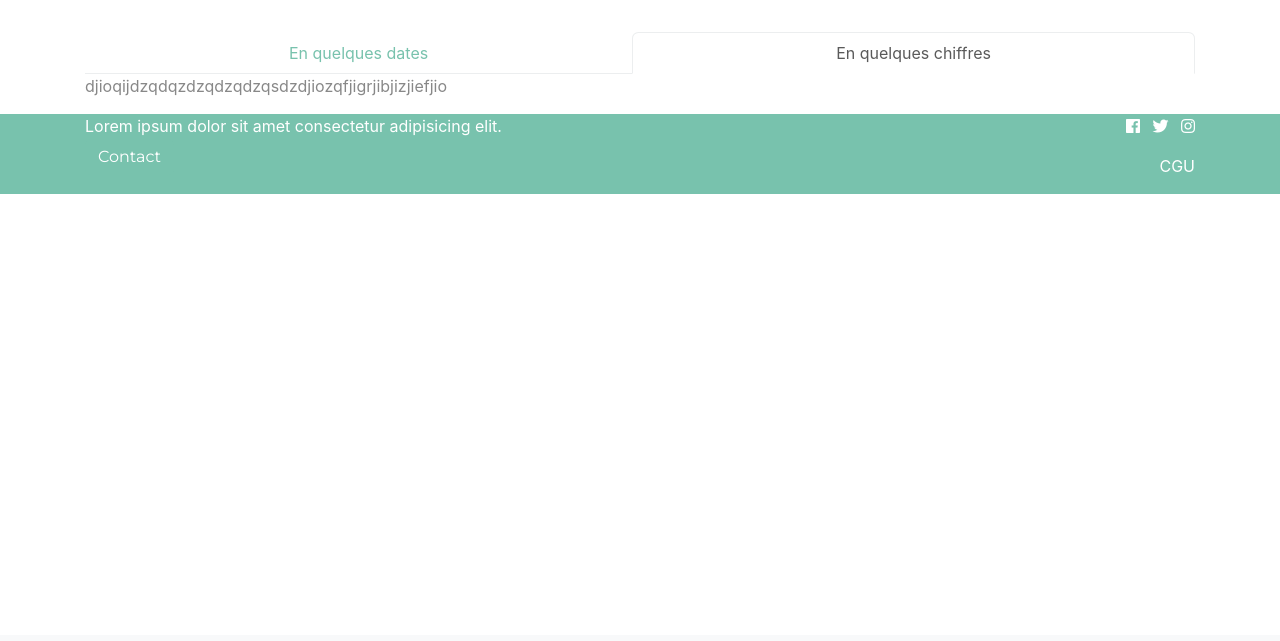
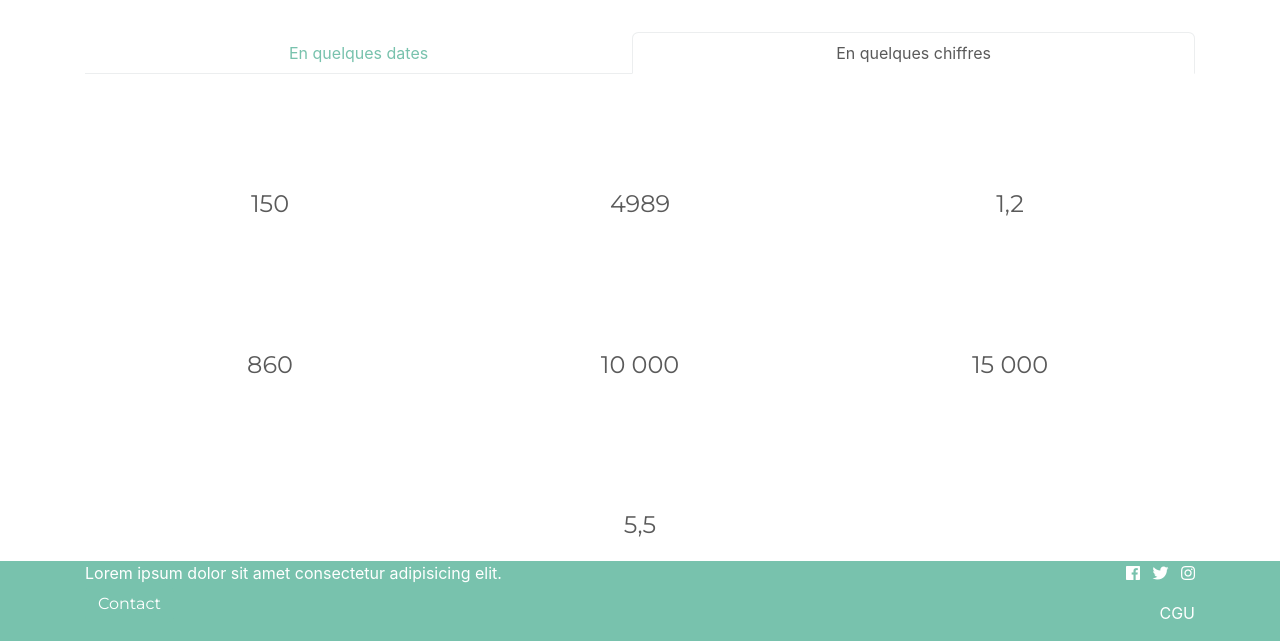
Before and after one commit to JulienRAVIA/Confluence, a PHP site: template src/templates/a_propos.html.twig in a window 1280 px wide, after a click on "En quelques chiffres". Shown: the part 165-806 px from the top of the page. Before the commit the page ends 359 px from the top, so only its background shows below. Run offline with PHP 8.4, Linux system fonts and the light colour scheme; the template is opened without the code that fills it, so the values that code supplies are empty; some libraries are stand-ins or nearby versions.

Commit message:
Ajout de apropos en quelque chiffre

```diff
--- a/src/templates/a_propos.html.twig
+++ b/src/templates/a_propos.html.twig
@@ -1,4 +1,4 @@
-{% extends 'includes/template.html.twig' %}
+{% extends 'includes/template.html.twig'%}
 
 {% block title %}A propos{% endblock %}
 
@@ -19,15 +19,68 @@
         </ul>
     <div class="tab-content" id="pills-tabContent">
         <div class="tab-pane fade show active" id="dates" role="tabpanel" aria-labelledby="dates-tab">
-            <p>djioqijdzdjiozqfjigrjibjizjiefjio</p>
+
         </div>
         <div class="tab-pane fade" id="chiffres" role="tabpanel" aria-labelledby="chiffres-tab">
-            <p>djioqijdzqdqzdzqdzqdzqsdzdjiozqfjigrjibjizjiefjio</p>
+
+            <div class="container">
+              <div class="d-flex bd-highlight row" style="padding-top: 10%;">
+                <div class="p-2 flex-fill bd-highlight" style="flex-basis : 0% !important; text-align:center; text-color : blue;">
+                  <h4 onClick="hide('150')" >150</h4>
+                  <div id="150" style="display : none"><p> C'est le nombre d'hectares sur lesquels s’étend tout le quartier de Confluence.</p> </div>
+                </div>
+                <div class="p-2 flex-fill bd-highlight" style="flex-basis : 0% !important; text-align:center">
+                  <h4 onClick="hide('4989')">4989</h4>
+                  <div id="4989" style="display : none"><p>Nombre de logements construits dans tout le quartier, aussi bien privés que publiques</p> </div>
+                </div>
+                <div class="p-2 flex-fill bd-highlight" style="flex-basis : 0% !important; text-align:center">
+                  <h4 onClick="hide('1,2')">1,2</h4>
+                  <div id="1,2" style="display : none"><p> D’argent investit dans le projet, et celui-ci n’est pas encore terminé !</p></div>
+                </div>
+              </div>
+              <div class="d-flex bd-highlight row" style="padding-top: 10%;">
+                <div class="p-2 flex-fill bd-highlight" style="flex-basis : 0% !important; text-align:center">
+                  <h4 onclick="hide('860')">860</h4>
+                  <div id="860" style="display : none"><p> Les entreprises sont de plus en plus nombreuses à revenir dans le quartier dont la population grandit sans cesse. Aujourd’hui 860 entreprises ont déjà y sont déjà installées. </p> </div>
+                </div>
+                <div class="p-2 flex-fill bd-highlight" style="flex-basis : 0% !important; text-align:center">
+                  <h4 onclick="hide('10000')">10 000</h4>
+                  <div id="10000" style="display : none"><p> Plus de 10 000 personnes habite désormais Confluence,  et le nombre est appelé a augmenté puisque c’est plus de 16 000 qui sont attendus d’ici 2025.</p> </div>
+                </div>
+                <div class="p-2 flex-fill bd-highlight" style="flex-basis : 0% !important; text-align:center">
+                  <h4 onclick="hide('15000')">15 000</h4>
+                  <div id="15000" style="display : none"><p> Avec les entreprises viennent évidement les employés ;<br> ils sont plus de 15 000 à avoir trouvé du travail dans le quartier.  </p> </div>
+                </div>
+              </div>
+              <div class="d-flex bd-highlight row" style="padding-top: 10%;">
+                <div class="p-2 flex-fill bd-highlight" style="flex-basis : 0% !important; text-align:center">
+                  <h4 onclick="hide('5,5')" >5,5</h4>
+                  <div id="5,5" style="display : none"><p>  Le quartier s’agrandi aussi bien avec l’urbanisation qu’avec la présence de nouvel espaces vert. Plus de 5 hectares vont venir s’ajouté au quartier déjà bien vert. </p> </div>
+                </div>
+              </div>
+            </div>
+
         </div>
     </div>
 </div>
+
+
 {% endblock %}
 
 {% block scripts %}
     {{ parent() }}
+    <script type="text/javascript">
+        function hide(id)
+            {
+                var elem = document.getElementById(id);
+                console.log(elem);
+                if (elem.style.display === "none") {
+                    elem.style.display = "block";
+                } else {
+                    elem.style.display = "none";
+                }
+
+                console.log(elem);
+            }
+    </script>
 {% endblock %}
```
Also changed, not shown: public/js/apropos.js (added, +7 -0 lines).
